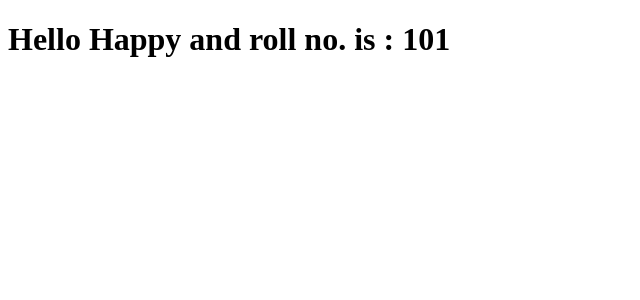
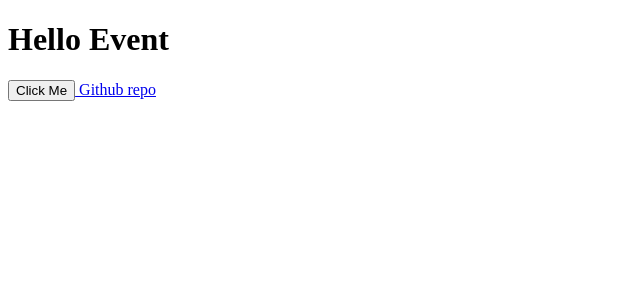
Before and after one commit to hs0805/react-practice, a React (Create React App) app: page / in a window 1280 px wide. Shown: the top 300 px of the page, without its empty margins (0-640 px from the left). Built offline with nearby package versions, Linux system fonts and the light colour scheme.

Commit message:
Events in react

```diff
--- a/src/Student.js
+++ b/src/Student.js
@@ -1,14 +1,36 @@
 import React, { Component } from 'react'
 
 class Student extends Component {
-    state = {
-        name: "Happy",
-        roll: this.props.roll
+
+    // binding of this with function
+    constructor( props ) {
+        super(props);
+        this.handleClick = this.handleClick.bind(this);
     }
+
+    handleClick()  {
+        console.log("Button is clicked", this);
+    }
+
+    handleRedirect = (e) => {
+        e.preventDefault();
+        console.log("Link is clicked", this);
+    }
+    // OR
+    // USE ARROW FUNCTION
+
+
+    // handleClick = () => {
+    //     console.log("Button is clicked", this);
+    // }
 
     render() {
         return (
-            <h1> Hello {this.state.name} and roll no. is : {this.state.roll} </h1>
+            <div>
+                <h1> Hello Event </h1>
+                <button onClick= {this.handleClick}> Click Me </button>
+                <a href='https://github.com/hs0805/react-practice' onClick={ this.handleRedirect }> Github repo </a>
+            </div>
         )
     }
 }
```
